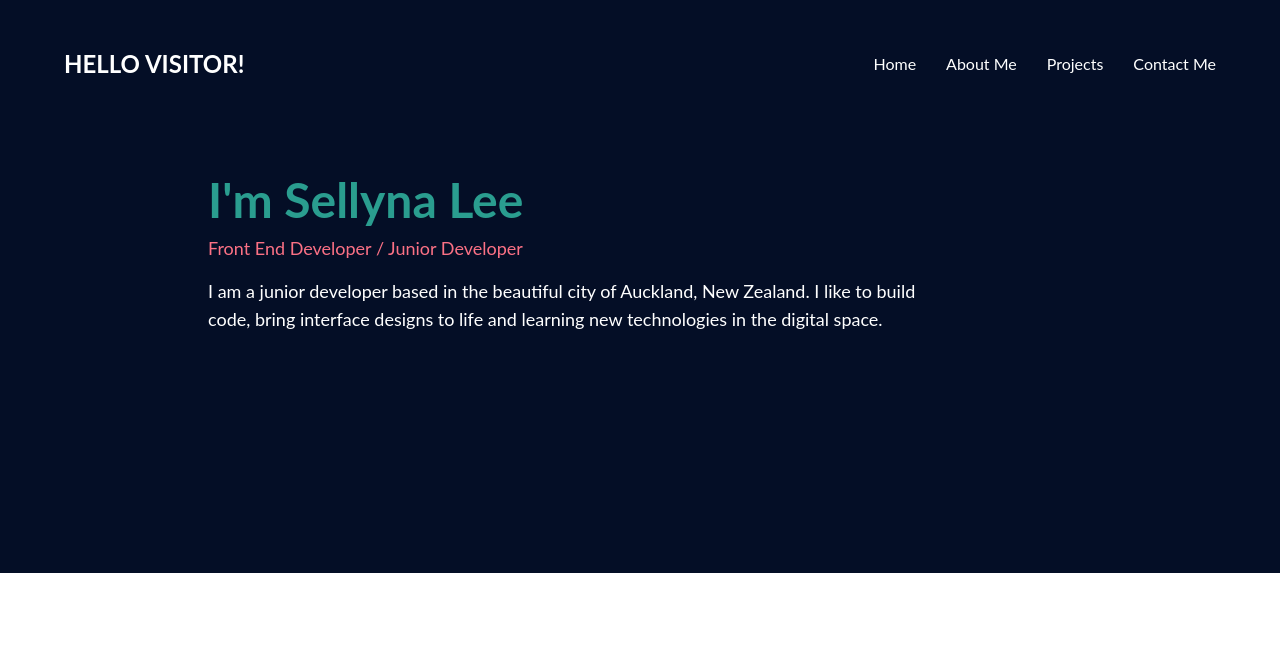
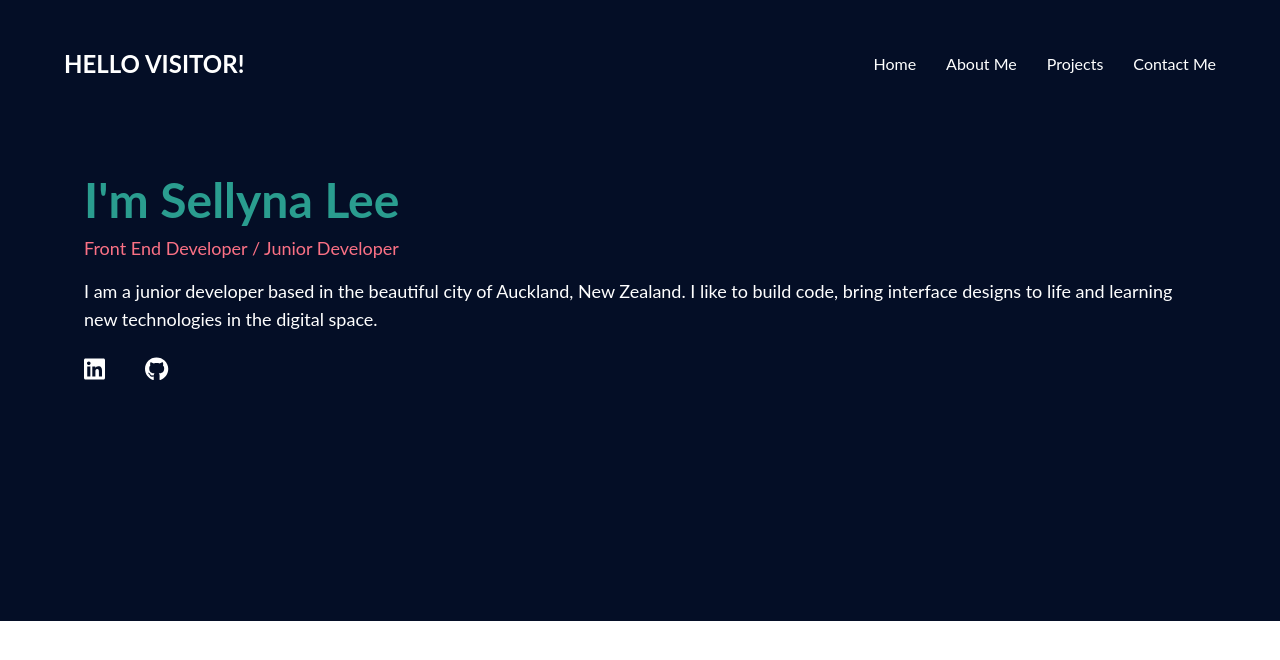
Before and after one commit to SewinaCode/portfolio-2023, a React (Create React App) app: page / in a window 1280 px wide. Shown: the top 660 px of the page. Built offline with nearby package versions, Linux system fonts and the light colour scheme.

Commit message:
icons added and margin adjusted according to screen size

```diff
--- a/package.json
+++ b/package.json
@@ -3,6 +3,11 @@
   "version": "0.1.0",
   "private": true,
   "dependencies": {
+    "@fortawesome/fontawesome-svg-core": "^6.3.0",
+    "@fortawesome/free-brands-svg-icons": "^6.3.0",
+    "@fortawesome/free-regular-svg-icons": "^6.3.0",
+    "@fortawesome/free-solid-svg-icons": "^6.3.0",
+    "@fortawesome/react-fontawesome": "^0.2.0",
     "@testing-library/jest-dom": "^5.16.5",
     "@testing-library/react": "^13.4.0",
     "@testing-library/user-event": "^13.5.0",
--- a/src/components/Intro.js
+++ b/src/components/Intro.js
@@ -1,17 +1,43 @@
+import { FontAwesomeIcon } from "@fortawesome/react-fontawesome";
+import {
+  faLinkedin,
+  faGithub,
+  faGit,
+} from "@fortawesome/free-brands-svg-icons";
+
 function Intro() {
   return (
-    <section className="flex flex-wrap flex-col mx-36">
+    <section className="flex flex-wrap flex-col 2xl:mx-36 md:mx-5">
       <h1 className="font-lato font-bold text-5xl text-title">
         I'm Sellyna Lee
       </h1>
       <p className="font-lato text-lg text-highlight mt-[10px]">
         Front End Developer / Junior Developer
       </p>
-      <p className="font-lato text-lg text-white mt-[15px] pr-36">
+      <p className="font-lato text-lg text-white mt-[15px] 2xl:pr-48 md:pr-5">
         I am a junior developer based in the beautiful city of Auckland, New
         Zealand. I like to build code, bring interface designs to life and
         learning new technologies in the digital space.
       </p>
+
+      <div className="mt-6">
+        <a href="https://www.linkedin.com/in/sellyna-lee/">
+          <FontAwesomeIcon
+            icon={faLinkedin}
+            size="xl"
+            inverse
+            className="pr-[20px]"
+          />
+        </a>
+        <a href="https://github.com/SewinaCode">
+          <FontAwesomeIcon
+            icon={faGithub}
+            size="xl"
+            inverse
+            className="pl-[20px]"
+          />
+        </a>
+      </div>
     </section>
   );
 }
```
Also changed, not shown: 1 other file (tests, documents, lock files or other folders).
